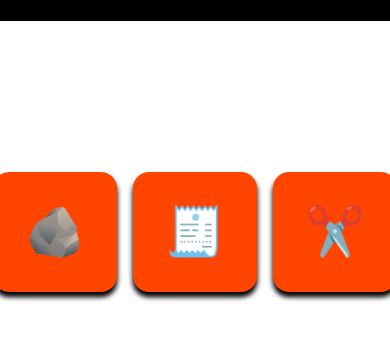
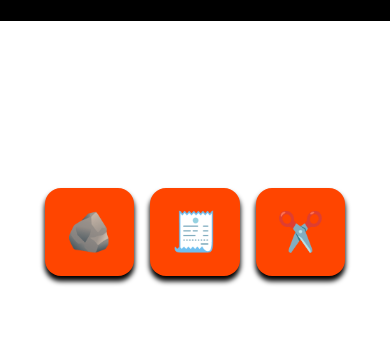
Before and after one commit to BaraouSaid/rock-paper-scissors, a plain HTML site: page index.html in a window 390 px wide. Shown: the part 152-492 px from the top of the page. Drawn offline with Linux system fonts and the light colour scheme.

Commit message:
added mobile styles

```diff
--- a/style.css
+++ b/style.css
@@ -25,7 +25,6 @@ body{
 
 main{
   display: flex;
-  /* width: 90%; */
   flex-direction: column;
   align-items: center;
   gap: 1rem;
@@ -107,15 +106,14 @@ button:active {
   cursor: pointer;
 }
 
-@media screen and (max-width: 700px) {
+@media screen and (max-width: 600px) {
   .buttons {
-    width: 90%;
     gap: 1rem;
   }
 
   button {
-    font-size: 3rem;
-    padding: 2rem 2rem;
+    font-size: 2.4rem;
+    padding: 1.3rem 1.3rem;
   }
 
 }
```
